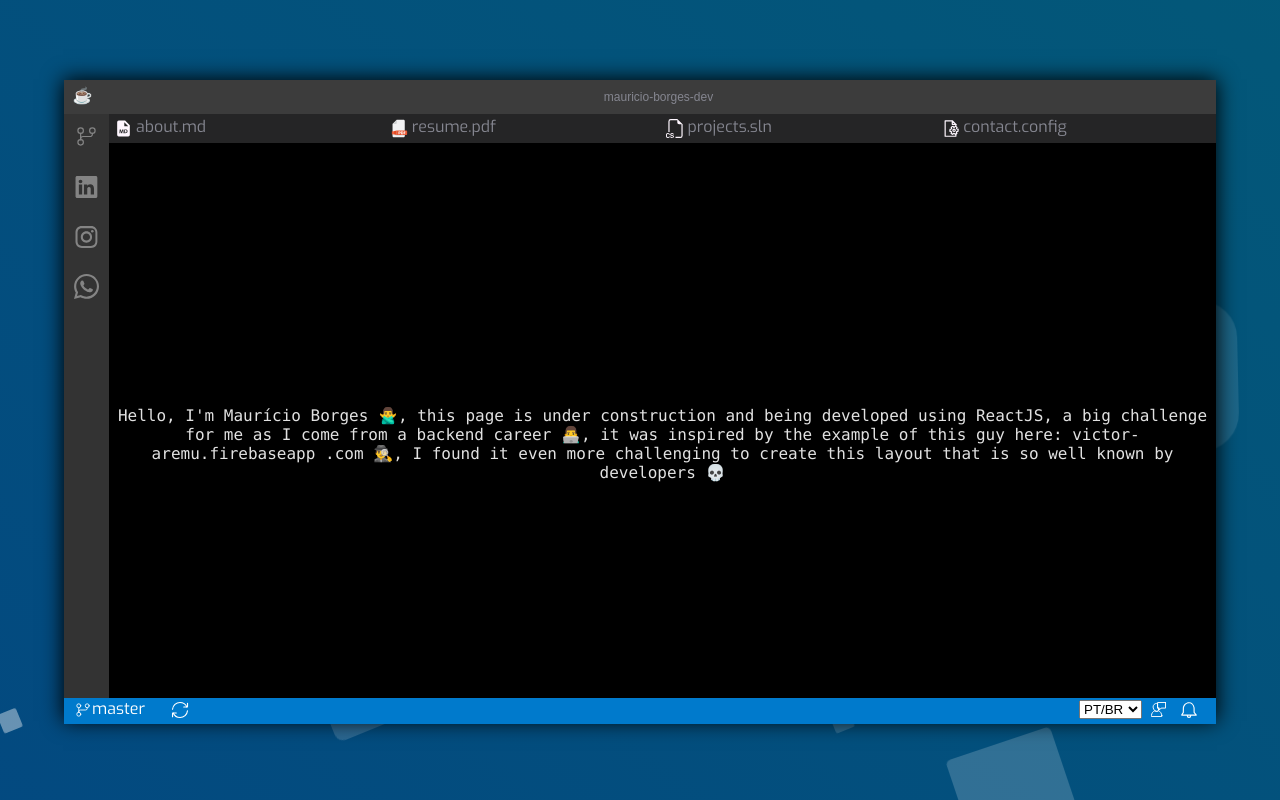
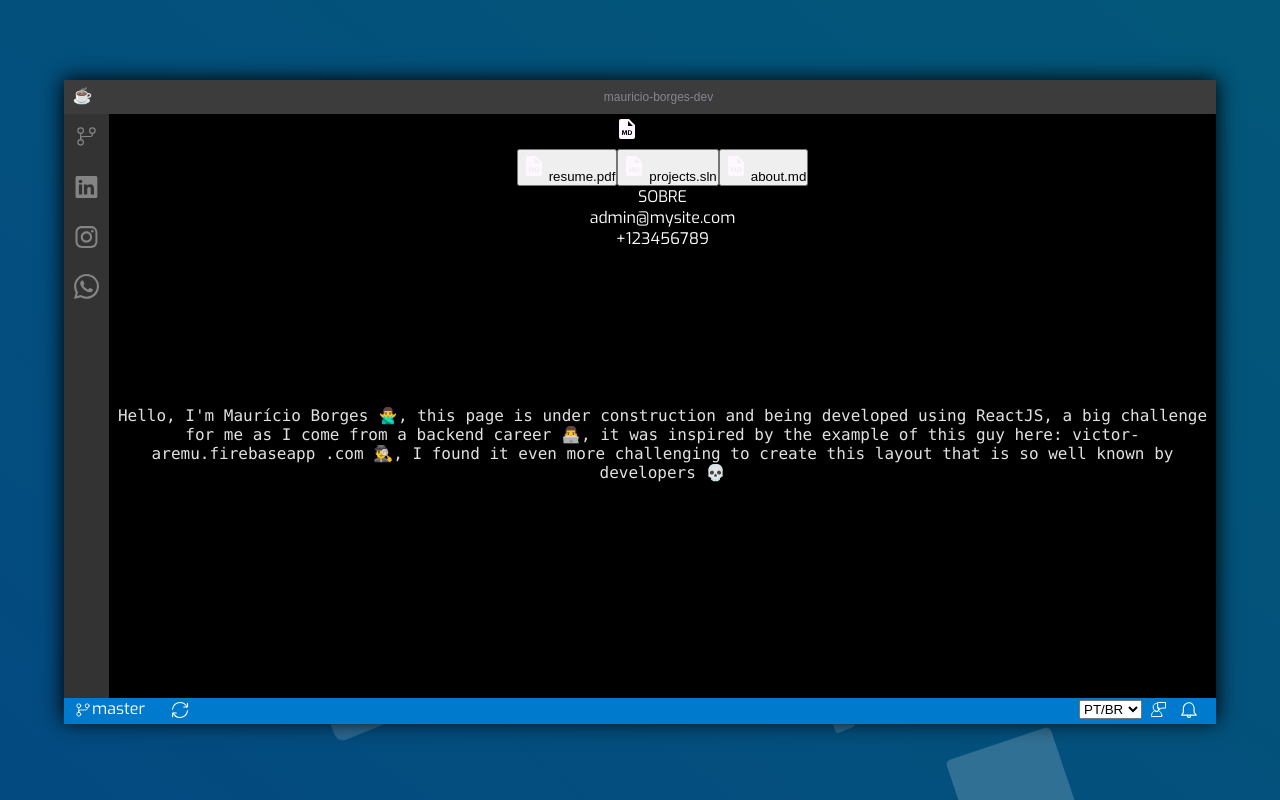
Before and after one commit to devmvrborges/github-page, a React (Create React App) app: page / in a window 1280 px wide. Built offline with nearby package versions, Linux system fonts and the light colour scheme.

Commit message:
add tabs fuction

```diff
--- a/src/App.tsx
+++ b/src/App.js
@@ -1,10 +1,13 @@
 import './App.css';
 import './assets/background-animation.css';
-import Tabs from './vs-code-layout/tab';
+import Tabs from './vs-code-layout/tabs';
 import SidePainel from './vs-code-layout/side-painel';
 import TitleBar from './vs-code-layout/top-bar';
 import StatusBar from './vs-code-layout/bottom-bar';
 import { useTranslation } from 'react-i18next';
+import TabContainer from './vs-code-layout/tabs';
+
+
 
 const App = () => {
   const { t } = useTranslation();
@@ -14,7 +17,7 @@ const App = () => {
 
         <div className="area" >
           <ul className="circles">
-            <li /><li /><li /><li /><li /><li /><li /><li /><li /><li /><li /><li /><li />
+            <li /><li /><li /><li /><li /><li />
           </ul>
         </div>
 
@@ -27,7 +30,7 @@ const App = () => {
             </div>
             <div className="vs-right-components">
               <div className="vs-right">
-                <Tabs />
+                <TabContainer/>
               </div>
               <div className="vs-right">
                 <p className="codeText">{t('under-contruction')}</p>
--- /dev/null
+++ b/src/tabs-pages/about.js
@@ -0,0 +1,19 @@
+export default function AboutTab() {
+  const paragraphStyle = {
+    color: 'white',
+  };
+
+  return (
+    <>
+    <div style={paragraphStyle}>
+      <p>
+        SOBRE
+      </p>
+      <p>
+        <p>admin@mysite.com</p>
+        <p>+123456789</p>
+      </p>
+      </div>
+    </>
+  );
+}
--- /dev/null
+++ b/src/tabs-pages/contact.js
@@ -0,0 +1,19 @@
+export default function AboutTab() {
+  const paragraphStyle = {
+    color: 'white',
+  };
+
+  return (
+    <>
+    <div style={paragraphStyle}>
+      <p>
+        CONTATO
+      </p>
+      <p>
+        <p>admin@mysite.com</p>
+        <p>+123456789</p>
+      </p>
+      </div>
+    </>
+  );
+}
--- /dev/null
+++ b/src/tabs-pages/projects.js
@@ -0,0 +1,19 @@
+export default function AboutTab() {
+  const paragraphStyle = {
+    color: 'white',
+  };
+
+  return (
+    <>
+    <div style={paragraphStyle}>
+      <p>
+        PROJETOS
+      </p>
+      <p>
+        <p>admin@mysite.com</p>
+        <p>+123456789</p>
+      </p>
+      </div>
+    </>
+  );
+}
--- /dev/null
+++ b/src/tabs-pages/resume.js
@@ -0,0 +1,19 @@
+export default function AboutTab() {
+  const paragraphStyle = {
+    color: 'white',
+  };
+
+  return (
+    <>
+    <div style={paragraphStyle}>
+      <p>
+        CV
+      </p>
+      <p>
+        <p>admin@mysite.com</p>
+        <p>+123456789</p>
+      </p>
+      </div>
+    </>
+  );
+}
--- /dev/null
+++ b/src/vs-code-layout/components/TabButton.js
@@ -0,0 +1,14 @@
+import { useTransition } from 'react';
+
+export default function TabButton({ children, isActive, onClick }) {
+  if (isActive) {
+    return <b>{children}</b>
+  }
+  return (
+    <button onClick={() => {
+      onClick();
+    }}>
+      {children}
+    </button>
+  )
+}
--- a/src/vs-code-layout/tab.tsx
+++ /dev/null
@@ -1,35 +0,0 @@
-import React from 'react';
-import { useTranslation } from 'react-i18next';
-import md_icon from '../assets/md_icon.svg'
-import pdf_icon from '../assets/pdf_icon.svg'
-import cs_icon from '../assets/cs_icon.svg'
-import config_icon from '../assets/config_icon.svg'
-import '../App.css';
-
-const Tabs = () => {
-  const { t } = useTranslation();
-  return (
-    <div className='vs-code-tab-main'>
-      <section>
-        <div className="vs-code-tabs">
-          <img src={md_icon} className='icon-white' alt="logo" />
-          <span className='span-tab'>{t('about')}</span>
-        </div>
-        <div className="vs-code-tabs">
-          <img src={pdf_icon} className='tab-icon' alt="logo" />
-          <span className='span-tab'>{t('resume')}</span>
-        </div>
-        <div className="vs-code-tabs">
-          <img src={cs_icon} className='icon-white' alt="logo" />
-          <span className='span-tab'>{t('projects')}</span>
-        </div>
-        <div className="vs-code-tabs">
-          <img src={config_icon} className='icon-white' alt="logo" />
-          <span className='span-tab'>{t('contact')}</span>
-        </div>
-      </section>
-    </div>
-  );
-};
-
-export default Tabs;
--- /dev/null
+++ b/src/vs-code-layout/tabs.js
@@ -0,0 +1,77 @@
+import { useState, useTransition } from 'react';
+import TabButton from './components/TabButton.js';
+import AboutTab from '../tabs-pages/about.js';
+import ContactTab from '../tabs-pages/contact.js';
+import ResumeTab from '../tabs-pages/resume.js';
+import ProjectsTab from '../tabs-pages/projects.js';
+import { useTranslation } from 'react-i18next';
+import md_icon from '../assets/md_icon.svg';
+import pdf_icon from '../assets/md_icon.svg';
+import cs_icon from '../assets/md_icon.svg';
+import config_icon from '../assets/md_icon.svg';
+
+
+export default function TabContainer() {
+  const [isPending, startTransition] = useTransition();
+  const [tab, setTab] = useState('about');
+  const { t } = useTranslation();
+
+  function selectTab(nextTab) {
+    startTransition(() => {
+      setTab(nextTab);
+    });
+  }
+
+  return (
+    // <div className='vs-code-tab-main'>
+    <div>
+      <TabButton
+        isActive={tab === 'about'}
+        onClick={() => selectTab('about')}
+      >
+        <div >
+          <img src={md_icon} className='icon-white' alt="logo" />
+          <span className='span-tab'>{t('about')}</span>
+        </div>
+      </TabButton>
+
+      <TabButton
+        isActive={tab === 'resume'}
+        onClick={() => selectTab('resume')}
+      >
+        <div >
+          <img src={pdf_icon} className='icon-white' alt="logo" />
+          <span className='span-tab'>{t('resume')}</span>
+        </div>
+      </TabButton>
+
+      <TabButton
+        isActive={tab === 'projects'}
+        onClick={() => selectTab('projects')}
+      >
+        <div >
+          <img src={cs_icon} className='icon-white' alt="logo" />
+          <span className='span-tab'>{t('projects')}</span>
+        </div>
+      </TabButton>
+
+      <TabButton
+        isActive={tab === 'contact'}
+        onClick={() => selectTab('contact')}
+      >
+        <div >
+          <img src={config_icon} className='icon-white' alt="logo" />
+          <span className='span-tab'>{t('about')}</span>
+        </div>
+      </TabButton>
+
+      <div>
+        {tab === 'about' && <AboutTab />}
+        {tab === 'resume' && <ResumeTab />}
+        {tab === 'projects' && <ProjectsTab />}
+        {tab === 'contact' && <ContactTab />}
+      </div>
+
+    </div>
+  );
+}
```
